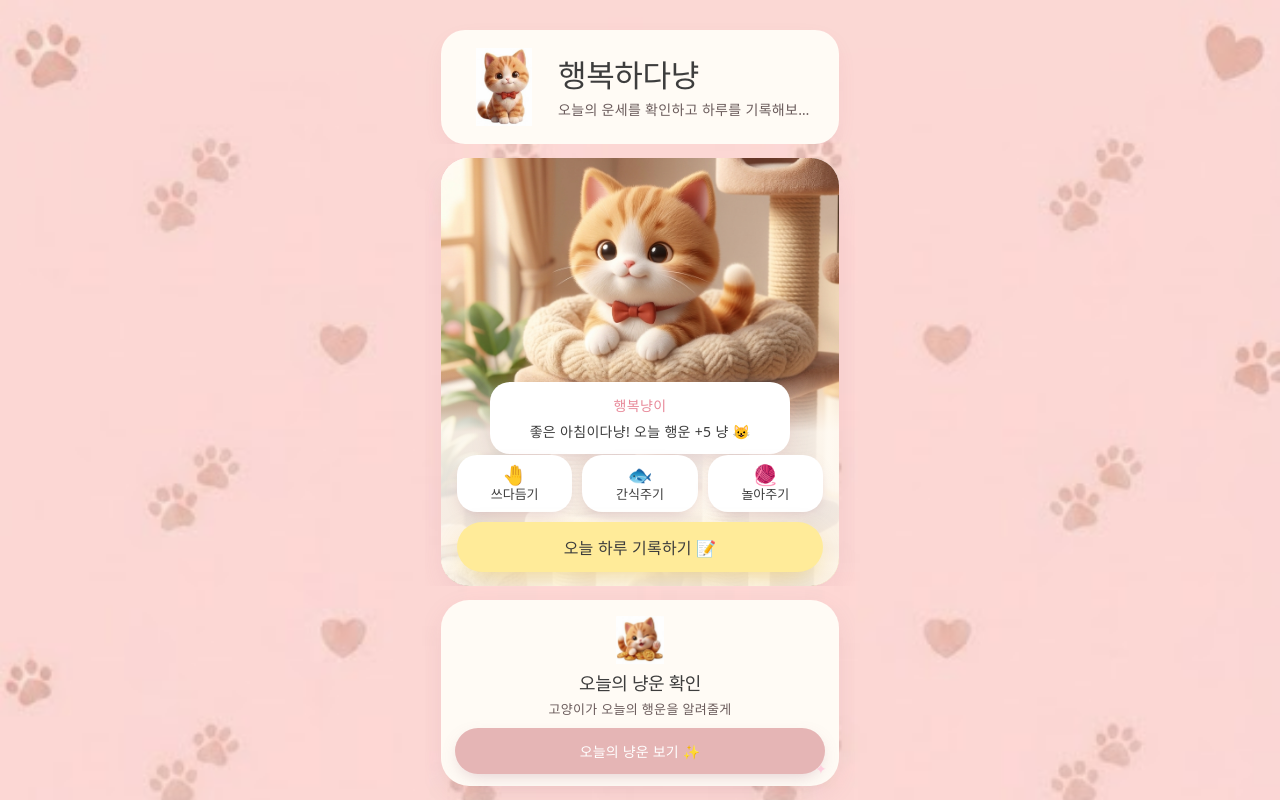
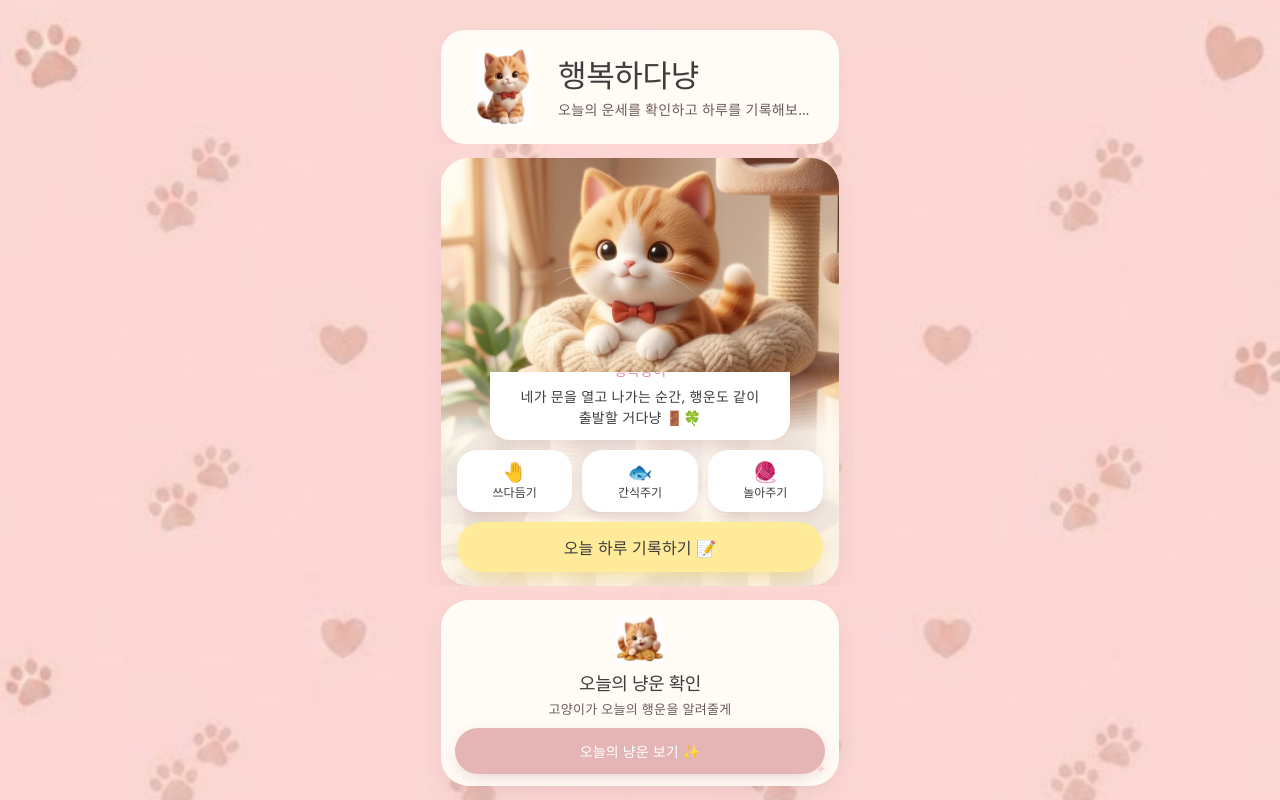
Before and after one commit to rhkrtjgh/happy-cat, a React (Vite) app in the folder happyCat/: page / in a window 1280 px wide. Built offline with nearby package versions, Linux system fonts and the light colour scheme.

Commit message:
행복하다냥 message보완 및 추가

```diff
--- a/happyCat/src/components/Cat.tsx
+++ b/happyCat/src/components/Cat.tsx
@@ -1,4 +1,4 @@
-import { useEffect, useRef, useState } from "react";
+import { useEffect, useMemo, useRef, useState } from "react";
 import {
   catActions,
   catActionImages,
@@ -7,7 +7,7 @@ import {
   pickCatActionMessage,
   type CatAction,
 } from "../data/catInteractions";
-import { catMessages } from "../data/catMessages";
+import { pickCatMessageForHour } from "../data/catMessages";
 import { catStyles } from "../css/style/cat";
 
 type CatProps = {
@@ -24,8 +24,9 @@ const Cat = ({ onOpenDailyRecord }: CatProps) => {
   );
   const revertTimerRef = useRef<ReturnType<typeof setTimeout> | null>(null);
 
-  const currentMessage = catMessages.find(
-    (msg) => hour >= msg.startHour && hour < msg.endHour
+  const timeSlotMessage = useMemo(
+    () => pickCatMessageForHour(hour),
+    [hour]
   );
 
   useEffect(() => {
@@ -67,8 +68,7 @@ const Cat = ({ onOpenDailyRecord }: CatProps) => {
     revertHeroImage();
   };
 
-  const bubbleMessage =
-    interactionMessage ?? currentMessage?.text ?? "냥... 오늘은 조용하다냥";
+  const bubbleMessage = interactionMessage ?? timeSlotMessage;
 
   return (
     <section className="cat-section" style={catStyles.container}>
@@ -90,7 +90,7 @@ const Cat = ({ onOpenDailyRecord }: CatProps) => {
             </div>
           )}
 
-          <div style={catStyles.heroOverlay}>
+          <div className="cat-hero-overlay" style={catStyles.heroOverlay}>
             <div style={catStyles.bubbleOverlay}>
               <span style={catStyles.name}>행복냥이</span>
               <span style={catStyles.message}>{bubbleMessage}</span>
@@ -102,6 +102,7 @@ const Cat = ({ onOpenDailyRecord }: CatProps) => {
                   <button
                     key={action.id}
                     type="button"
+                    className="cat-action-btn"
                     onClick={() => handleAction(action.id)}
                     style={{
                       ...catStyles.actionButton,
--- a/happyCat/src/css/style/cat.ts
+++ b/happyCat/src/css/style/cat.ts
@@ -61,7 +61,7 @@ export const catStyles = {
   /** 이미지 높이 50% 지점부터 하단까지 */
   heroOverlay: {
     position: "absolute" as const,
-    top: "50%",
+    top: "var(--app-cat-overlay-top, 50%)",
     left: 0,
     right: 0,
     bottom: 0,
@@ -69,11 +69,15 @@ export const catStyles = {
     display: "flex",
     flexDirection: "column" as const,
     alignItems: "center" as const,
-    justifyContent: "space-between" as const,
+    justifyContent: "flex-end" as const,
+    gap: "var(--app-cat-overlay-stack-gap)",
     padding:
       "var(--app-cat-overlay-pad-top) var(--app-cat-overlay-pad-x) var(--app-cat-overlay-pad-bottom)",
     boxSizing: "border-box" as const,
     pointerEvents: "none" as const,
+    overflowY: "auto" as const,
+    overflowX: "hidden" as const,
+    WebkitOverflowScrolling: "touch" as const,
     background:
       "linear-gradient(180deg, rgba(255, 251, 245, 0) 0%, rgba(255, 251, 245, 0.88) 28%)",
   },
@@ -115,7 +119,7 @@ export const catStyles = {
     display: "flex",
     flexDirection: "column" as const,
     alignItems: "center" as const,
-    gap: "var(--app-gap-sm)",
+    gap: "var(--app-cat-footer-gap)",
     boxSizing: "border-box" as const,
     pointerEvents: "auto" as const,
     background: "transparent",
@@ -124,22 +128,24 @@ export const catStyles = {
   actionRow: {
     display: "flex",
     width: "100%",
-    gap: "clamp(6px, 2vw, 10px)",
+    gap: "var(--app-cat-action-gap)",
     boxSizing: "border-box" as const,
   },
 
   actionButton: {
     flex: 1,
     minWidth: 0,
+    minHeight: "var(--app-cat-action-min-h)",
     display: "flex",
     flexDirection: "column" as const,
     alignItems: "center" as const,
     justifyContent: "center" as const,
-    gap: "2px",
+    gap: "var(--app-cat-action-inner-gap)",
     border: "none",
-    borderRadius: "var(--app-radius-btn, 20px)",
-    padding: "clamp(8px, 2.2vw, 10px) clamp(4px, 1.2vw, 6px)",
-    fontSize: "var(--app-font-caption)",
+    borderRadius: "var(--app-cat-action-radius)",
+    padding:
+      "var(--app-cat-action-py) var(--app-cat-action-px)",
+    fontSize: "var(--app-cat-action-font)",
     fontWeight: 700,
     lineHeight: 1.2,
     color: happyColors.text,
@@ -159,7 +165,7 @@ export const catStyles = {
   },
 
   actionEmoji: {
-    fontSize: "clamp(16px, 4.2vw, 20px)",
+    fontSize: "var(--app-cat-action-emoji)",
     lineHeight: 1,
   },
 
@@ -172,9 +178,13 @@ export const catStyles = {
 
   recordButton: {
     ...commonStyles.buttonBase,
+    padding:
+      "var(--app-cat-record-btn-py) var(--app-btn-px)",
+    fontSize: "var(--app-cat-record-btn-font)",
     background: happyColors.yellow,
     color: happyColors.text,
     maxWidth: "100%",
+    flexShrink: 0,
     boxShadow: "0 10px 28px -8px rgba(230, 190, 60, 0.55)",
   },
 };
--- a/happyCat/src/data/catMessages.ts
+++ b/happyCat/src/data/catMessages.ts
@@ -1,233 +1,408 @@
-//현재 시간을 체크해서 고양이가 할 멘트를 작성하는 곳
+// 현재 시간을 체크해서 고양이가 할 멘트를 작성하는 곳
 import type { CatMessage } from "../interface/CatMessage";
 
+const SCORE_ALL = { min: 0, max: 100 } as const;
+
 export const catMessages: CatMessage[] = [
+  // 🌌 새벽 감성 & 위로 (00:00 ~ 06:00)
   {
-      "startHour": 0,
-      "endHour": 6,
-      "text": "아직 안 자는 거냥? 오늘도 고생 많았다냥 🌙",
-      "scoreRange": { "min": 0, "max": 100 }
+    startHour: 0,
+    endHour: 6,
+    text: "아직 안 자는 거냥? 오늘도 고생 많았다냥 🌙",
+    scoreRange: SCORE_ALL,
   },
   {
-      "startHour": 0,
-      "endHour": 6,
-      "text": "새벽 공기는 조용해서 마음도 말랑해진다냥",
-      "scoreRange": { "min": 0, "max": 100 }
+    startHour: 0,
+    endHour: 6,
+    text: "새벽 공기는 조용해서 마음도 말랑해진다냥",
+    scoreRange: SCORE_ALL,
   },
   {
-      "startHour": 0,
-      "endHour": 6,
-      "text": "오늘 힘들었던 일은 행복냥이가 살짝 가져가겠다냥",
-      "scoreRange": { "min": 0, "max": 100 }
+    startHour: 0,
+    endHour: 6,
+    text: "오늘 힘들었던 일은 행복냥이가 살짝 가져가겠다냥",
+    scoreRange: SCORE_ALL,
   },
   {
-      "startHour": 0,
-      "endHour": 6,
-      "text": "늦은 시간까지 버티느라 대단하다냥 🐾",
-      "scoreRange": { "min": 0, "max": 100 }
+    startHour: 0,
+    endHour: 6,
+    text: "늦은 시간까지 버티느라 대단하다냥 🐾",
+    scoreRange: SCORE_ALL,
   },
   {
-      "startHour": 0,
-      "endHour": 6,
-      "text": "아무도 몰라도 행복냥이는 네 편이다냥",
-      "scoreRange": { "min": 0, "max": 100 }
+    startHour: 0,
+    endHour: 6,
+    text: "아무도 몰라도 행복냥이는 네 편이다냥",
+    scoreRange: SCORE_ALL,
   },
   {
-      "startHour": 0,
-      "endHour": 6,
-      "text": "오늘 하루 살아낸 것만으로 충분하다냥",
-      "scoreRange": { "min": 0, "max": 100 }
+    startHour: 0,
+    endHour: 6,
+    text: "오늘 하루 살아낸 것만으로 충분하다냥",
+    scoreRange: SCORE_ALL,
   },
   {
-      "startHour": 0,
-      "endHour": 6,
-      "text": "새벽엔 괜히 감성이 커진다냥… 토닥토닥이다냥",
-      "scoreRange": { "min": 0, "max": 100 }
+    startHour: 0,
+    endHour: 6,
+    text: "새벽엔 괜히 감성이 커진다냥… 토닥토닥이다냥",
+    scoreRange: SCORE_ALL,
   },
   {
-      "startHour": 6,
-      "endHour": 11,
-      "text": "좋은 아침이다냥! 오늘 행운 +5 냥 😺",
-      "scoreRange": { "min": 0, "max": 100 }
+    startHour: 0,
+    endHour: 6,
+    text: "폰 그만 보고 눈 감자냥, 내가 옆에서 골골송 불러주겠다냥 🎶",
+    scoreRange: SCORE_ALL,
   },
   {
-      "startHour": 6,
-      "endHour": 11,
-      "text": "눈 떴다는 건 오늘도 가능성이 있다는 뜻이다냥",
-      "scoreRange": { "min": 0, "max": 100 }
+    startHour: 0,
+    endHour: 6,
+    text: "생각이 너무 많을 땐 식빵 굽는 내 뒷모습을 떠올려라냥 🍞",
+    scoreRange: SCORE_ALL,
   },
   {
-      "startHour": 6,
-      "endHour": 11,
-      "text": "오늘은 왠지 좋은 일이 생길 것 같다냥 ✨",
-      "scoreRange": { "min": 0, "max": 100 }
+    startHour: 0,
+    endHour: 6,
+    text: "어두운 밤이지만 네 미래는 반짝반짝 빛나고 있다냥 ✨",
+    scoreRange: SCORE_ALL,
   },
   {
-      "startHour": 6,
-      "endHour": 11,
-      "text": "아침밥 꼭 챙겨먹어야 한다냥!",
-      "scoreRange": { "min": 0, "max": 100 }
+    startHour: 0,
+    endHour: 6,
+    text: "밤이 깊을수록 별이 더 잘 보이는 법이다냥 🌟",
+    scoreRange: SCORE_ALL,
+  },
+
+  // ☀️ 활기찬 아침 & 응원 (06:00 ~ 11:00)
+  {
+    startHour: 6,
+    endHour: 11,
+    text: "좋은 아침이다냥! 오늘 행운 +5 냥 😺",
+    scoreRange: SCORE_ALL,
   },
   {
-      "startHour": 6,
-      "endHour": 11,
-      "text": "오늘의 행복 에너지를 충전해준다냥 🔋",
-      "scoreRange": { "min": 0, "max": 100 }
+    startHour: 6,
+    endHour: 11,
+    text: "눈 떴다는 건 오늘도 가능성이 있다는 뜻이다냥",
+    scoreRange: SCORE_ALL,
   },
   {
-      "startHour": 6,
-      "endHour": 11,
-      "text": "천천히 시작해도 괜찮다냥",
-      "scoreRange": { "min": 0, "max": 100 }
+    startHour: 6,
+    endHour: 11,
+    text: "아침밥 꼭 챙겨먹어야 한다냥!",
+    scoreRange: SCORE_ALL,
   },
   {
-      "startHour": 6,
-      "endHour": 11,
-      "text": "오늘도 귀엽고 멋진 하루 보내라냥 🌸",
-      "scoreRange": { "min": 0, "max": 100 }
+    startHour: 6,
+    endHour: 11,
+    text: "오늘은 왠지 좋은 일이 생길 것 같다냥 ✨",
+    scoreRange: SCORE_ALL,
   },
   {
-      "startHour": 11,
-      "endHour": 14,
-      "text": "밥 먹을 시간이다냥! 굶으면 안된다냥 🍚",
-      "scoreRange": { "min": 0, "max": 100 }
+    startHour: 6,
+    endHour: 11,
+    text: "오늘의 행복 에너지를 충전해준다냥 🔋",
+    scoreRange: SCORE_ALL,
   },
   {
-      "startHour": 11,
-      "endHour": 14,
-      "text": "오전도 잘 버텼다냥! 이제 잠깐 쉬어가자냥",
-      "scoreRange": { "min": 0, "max": 100 }
+    startHour: 6,
+    endHour: 11,
+    text: "천천히 시작해도 괜찮다냥",
+    scoreRange: SCORE_ALL,
   },
   {
-      "startHour": 11,
-      "endHour": 14,
-      "text": "오늘 점심 메뉴는 행복으로 추천한다냥",
-      "scoreRange": { "min": 0, "max": 100 }
+    startHour: 6,
+    endHour: 11,
+    text: "오늘도 귀엽고 멋진 하루 보내라냥 🌸",
+    scoreRange: SCORE_ALL,
   },
   {
-      "startHour": 11,
-      "endHour": 14,
-      "text": "행복냥이는 네 점심시간을 응원한다냥 🐹",
-      "scoreRange": { "min": 0, "max": 100 }
+    startHour: 6,
+    endHour: 11,
+    text: "기지개 한 번 쭈욱 켜고 고양이처럼 유연하게 시작하자냥 🐈",
+    scoreRange: SCORE_ALL,
   },
   {
-      "startHour": 11,
-      "endHour": 14,
-      "text": "너무 바쁘면 물이라도 꼭 마셔라냥!",
-      "scoreRange": { "min": 0, "max": 100 }
+    startHour: 6,
+    endHour: 11,
+    text: "오늘 아침 날씨는 어떠냥? 네 마음만은 맑음이었으면 좋겠다냥 🌤️",
+    scoreRange: SCORE_ALL,
   },
   {
-      "startHour": 11,
-      "endHour": 14,
-      "text": "오늘도 열심히 살아가는 중이다냥 💪",
-      "scoreRange": { "min": 0, "max": 100 }
+    startHour: 6,
+    endHour: 11,
+    text: "네가 문을 열고 나가는 순간, 행운도 같이 출발할 거다냥 🚪🍀",
+    scoreRange: SCORE_ALL,
   },
   {
-      "startHour": 14,
-      "endHour": 18,
-      "text": "오후 졸림 공격 조심이다냥 😴",
-      "scoreRange": { "min": 0, "max": 100 }
+    startHour: 6,
+    endHour: 11,
+    text: "오늘 조심해라냥! 너무 귀여워서 주변 사람들이 다 쳐다볼지도 모른다냥 🤭",
+    scoreRange: SCORE_ALL,
+  },
+
+  // 🕒 점심시간 & 리프레시 (11:00 ~ 14:00)
+  {
+    startHour: 11,
+    endHour: 14,
+    text: "밥 먹을 시간이다냥! 굶으면 안된다냥 🍚",
+    scoreRange: SCORE_ALL,
   },
   {
-      "startHour": 14,
-      "endHour": 18,
-      "text": "조금만 더 힘내면 오늘도 클리어다냥!",
-      "scoreRange": { "min": 0, "max": 100 }
+    startHour: 11,
+    endHour: 14,
+    text: "오전도 잘 버텼다냥! 이제 잠깐 쉬어가자냥",
+    scoreRange: SCORE_ALL,
   },
   {
-      "startHour": 14,
-      "endHour": 18,
-      "text": "지금까지도 충분히 잘하고 있다냥",
-      "scoreRange": { "min": 0, "max": 100 }
+    startHour: 11,
+    endHour: 14,
+    text: "오늘 점심 메뉴는 행복으로 추천한다냥",
+    scoreRange: SCORE_ALL,
   },
   {
-      "startHour": 14,
-      "endHour": 18,
-      "text": "커피 한 잔의 행복을 누려보라냥 ☕",
-      "scoreRange": { "min": 0, "max": 100 }
+    startHour: 11,
+    endHour: 14,
+    text: "행복냥이는 네 점심시간을 응원한다냥 🐹",
+    scoreRange: SCORE_ALL,
   },
   {
-      "startHour": 14,
-      "endHour": 18,
-      "text": "행복냥이가 몰래 응원 버프 걸어줬다냥 ✨",
-      "scoreRange": { "min": 0, "max": 100 }
+    startHour: 11,
+    endHour: 14,
+    text: "너무 바쁘면 물이라도 꼭 마셔라냥!",
+    scoreRange: SCORE_ALL,
   },
   {
-      "startHour": 14,
-      "endHour": 18,
-      "text": "지쳐도 괜찮다냥, 쉬어가도 된다냥",
-      "scoreRange": { "min": 0, "max": 100 }
+    startHour: 11,
+    endHour: 14,
+    text: "오늘도 열심히 살아가는 중이다냥 💪",
+    scoreRange: SCORE_ALL,
   },
   {
-      "startHour": 18,
-      "endHour": 22,
-      "text": "오늘 하루도 정말 수고 많았다냥 🌇",
-      "scoreRange": { "min": 0, "max": 100 }
+    startHour: 11,
+    endHour: 14,
+    text: "맛있는 거 먹을 때가 제일 행복하다냥! 최애 메뉴로 먹어라냥 🍕",
+    scoreRange: SCORE_ALL,
   },
   {
-      "startHour": 18,
-      "endHour": 22,
-      "text": "저녁은 마음까지 따뜻한 걸 먹어야 한다냥",
-      "scoreRange": { "min": 0, "max": 100 }
+    startHour: 11,
+    endHour: 14,
+    text: "밥 먹고 가벼운 산책 어떠냥? 발걸음마다 행복이 묻어날 거다냥 👟",
+    scoreRange: SCORE_ALL,
   },
   {
-      "startHour": 18,
-      "endHour": 22,
-      "text": "오늘의 작은 행복 하나 떠올려보라냥",
-      "scoreRange": { "min": 0, "max": 100 }
+    startHour: 11,
+    endHour: 14,
+    text: "오후를 버티게 해줄 달콤한 디저트도 잊지 마라냥 🍰",
+    scoreRange: SCORE_ALL,
   },
   {
-      "startHour": 18,
-      "endHour": 22,
-      "text": "퇴근길엔 행복 음악 추천이다냥 🎵",
-      "scoreRange": { "min": 0, "max": 100 }
+    startHour: 11,
+    endHour: 14,
+    text: "일단 먹고 생각하자냥! 금강산도 츄르후경이다냥 🤤",
+    scoreRange: SCORE_ALL,
+  },
+
+  // 🥱 나른한 오후 & 집중 (14:00 ~ 18:00)
+  {
+    startHour: 14,
+    endHour: 18,
+    text: "오후 졸림 공격 조심이다냥 😴",
+    scoreRange: SCORE_ALL,
   },
   {
-      "startHour": 18,
-      "endHour": 22,
-      "text": "오늘 하루 별점은 ⭐⭐⭐⭐⭐ 냥!",
-      "scoreRange": { "min": 0, "max": 100 }
+    startHour: 14,
+    endHour: 18,
+    text: "조금만 더 힘내면 오늘도 클리어다냥!",
+    scoreRange: SCORE_ALL,
   },
   {
-      "startHour": 18,
-      "endHour": 22,
-      "text": "행복냥이는 오늘도 네가 자랑스럽다냥",
-      "scoreRange": { "min": 0, "max": 100 }
+    startHour: 14,
+    endHour: 18,
+    text: "지금까지도 충분히 잘하고 있다냥",
+    scoreRange: SCORE_ALL,
   },
   {
-      "startHour": 22,
-      "endHour": 24,
-      "text": "이제 슬슬 쉬어야 할 시간이다냥 🌙",
-      "scoreRange": { "min": 0, "max": 100 }
+    startHour: 14,
+    endHour: 18,
+    text: "커피 한 잔의 행복을 누려보라냥 ☕",
+    scoreRange: SCORE_ALL,
   },
   {
-      "startHour": 22,
-      "endHour": 24,
-      "text": "오늘 걱정은 내일의 나에게 맡기자냥",
-      "scoreRange": { "min": 0, "max": 100 }
+    startHour: 14,
+    endHour: 18,
+    text: "행복냥이가 몰래 응원 버프 걸어줬다냥 ✨",
+    scoreRange: SCORE_ALL,
   },
   {
-      "startHour": 22,
-      "endHour": 24,
-      "text": "포근한 이불은 최고의 힐링이다냥 🛌",
-      "scoreRange": { "min": 0, "max": 100 }
+    startHour: 14,
+    endHour: 18,
+    text: "지쳐도 괜찮다냥, 쉬어가도 된다냥",
+    scoreRange: SCORE_ALL,
   },
   {
-      "startHour": 22,
-      "endHour": 24,
-      "text": "오늘도 살아내느라 정말 고생했다냥",
-      "scoreRange": { "min": 0, "max": 100 }
+    startHour: 14,
+    endHour: 18,
+    text: "딱 지금이 고양이들이 낮잠 자는 시간이다냥... 같이 졸리다냥 💤",
+    scoreRange: SCORE_ALL,
   },
   {
-      "startHour": 22,
-      "endHour": 24,
-      "text": "좋은 꿈 꿀 수 있게 행복 주문 걸어준다냥 ✨",
-      "scoreRange": { "min": 0, "max": 100 }
+    startHour: 14,
+    endHour: 18,
+    text: "등 한 번 쫙 펴고 먼 곳을 바라보라냥, 눈 피로를 풀어야 한다냥 👁️",
+    scoreRange: SCORE_ALL,
   },
   {
-      "startHour": 22,
-      "endHour": 24,
-      "text": "내일은 오늘보다 더 행복할 거다냥 😺",
-      "scoreRange": { "min": 0, "max": 100 }
+    startHour: 14,
+    endHour: 18,
+    text: "집중력이 떨어질 땐 심호흡을 하라냥, 후- 하- 😮‍💨",
+    scoreRange: SCORE_ALL,
+  },
+  {
+    startHour: 14,
+    endHour: 18,
+    text: "시간이 안 가는 것 같아도 시곗바늘은 열심히 달리고 있다냥 ⏰",
+    scoreRange: SCORE_ALL,
+  },
+
+  // 🌆 저녁 & 퇴근/하교 (18:00 ~ 22:00)
+  {
+    startHour: 18,
+    endHour: 22,
+    text: "오늘 하루도 정말 수고 많았다냥 🌇",
+    scoreRange: SCORE_ALL,
+  },
+  {
+    startHour: 18,
+    endHour: 22,
+    text: "저녁은 마음까지 따뜻한 걸 먹어야 한다냥",
+    scoreRange: SCORE_ALL,
+  },
+  {
+    startHour: 18,
+    endHour: 22,
+    text: "오늘의 작은 행복 하나 떠올려보라냥",
+    scoreRange: SCORE_ALL,
+  },
+  {
+    startHour: 18,
+    endHour: 22,
+    text: "퇴근길엔 행복 음악 추천이다냥 🎵",
+    scoreRange: SCORE_ALL,
+  },
+  {
+    startHour: 18,
+    endHour: 22,
+    text: "오늘 하루 별점은 ⭐⭐⭐⭐⭐ 냥!",
+    scoreRange: SCORE_ALL,
+  },
+  {
+    startHour: 18,
+    endHour: 22,
+    text: "행복냥이는 오늘도 네가 자랑스럽다냥",
+    scoreRange: SCORE_ALL,
+  },
+  {
+    startHour: 18,
+    endHour: 22,
+    text: "문 닫고 집에 들어가는 순간 모든 짐은 내려놓는 거다냥 🏠",
+    scoreRange: SCORE_ALL,
+  },
+  {
+    startHour: 18,
+    endHour: 22,
+    text: "오늘 하루 동안 있었던 나쁜 일은 밤하늘로 날려버리자냥 🎈",
+    scoreRange: SCORE_ALL,
+  },
+  {
+    startHour: 18,
+    endHour: 22,
+    text: "고생한 너를 위해 좋아하는 영상이나 취미를 즐겨보라냥 🎮",
+    scoreRange: SCORE_ALL,
+  },
+  {
+    startHour: 18,
+    endHour: 22,
+    text: "집에 가서 편한 옷으로 갈아입으면 세상이 다 내 것 같다냥 👕",
+    scoreRange: SCORE_ALL,
+  },
+
+  // 🛌 밤 & 수면 준비 (22:00 ~ 24:00)
+  {
+    startHour: 22,
+    endHour: 24,
+    text: "이제 슬슬 쉬어야 할 시간이다냥 🌙",
+    scoreRange: SCORE_ALL,
+  },
+  {
+    startHour: 22,
+    endHour: 24,
+    text: "오늘 걱정은 내일의 나에게 맡기자냥",
+    scoreRange: SCORE_ALL,
+  },
+  {
+    startHour: 22,
+    endHour: 24,
+    text: "포근한 이불은 최고의 힐링이다냥 🛌",
+    scoreRange: SCORE_ALL,
+  },
+  {
+    startHour: 22,
+    endHour: 24,
+    text: "오늘도 살아내느라 정말 고생했다냥",
+    scoreRange: SCORE_ALL,
+  },
+  {
+    startHour: 22,
+    endHour: 24,
+    text: "좋은 꿈 꿀 수 있게 행복 주문 걸어준다냥 ✨",
+    scoreRange: SCORE_ALL,
+  },
+  {
+    startHour: 22,
+    endHour: 24,
+    text: "내일은 오늘보다 더 행복할 거다냥 😺",
+    scoreRange: SCORE_ALL,
+  },
+  {
+    startHour: 22,
+    endHour: 24,
+    text: "오늘 완벽하지 않았어도 괜찮다냥, 넌 언제나 최고다냥 🥇",
+    scoreRange: SCORE_ALL,
+  },
+  {
+    startHour: 22,
+    endHour: 24,
+    text: "따뜻한 물로 샤워하고 노곤노곤한 기분을 즐겨보라냥 🛁",
+    scoreRange: SCORE_ALL,
+  },
+  {
+    startHour: 22,
+    endHour: 24,
+    text: "눈을 감으면 행복한 생각만 가득 차오를 거다냥 🌌",
+    scoreRange: SCORE_ALL,
+  },
+  {
+    startHour: 22,
+    endHour: 24,
+    text: "오늘의 일기는 한 줄만 써도 충분하다냥 '오늘도 잘 버텼다!' 📝",
+    scoreRange: SCORE_ALL,
+  },
+];
+
+const DEFAULT_CAT_MESSAGE = "냥... 오늘은 조용하다냥";
+
+/** 현재 시각(0–23)에 해당하는 메시지 목록 */
+export function getCatMessagesForHour(hour: number): CatMessage[] {
+  return catMessages.filter(
+    (msg) => hour >= msg.startHour && hour < msg.endHour
+  );
 }
-];
+
+/** 시간대별 메시지 풀에서 무작위 한 줄 */
+export function pickCatMessageForHour(hour: number): string {
+  const pool = getCatMessagesForHour(hour);
+  if (pool.length === 0) {
+    return DEFAULT_CAT_MESSAGE;
+  }
+  return pool[Math.floor(Math.random() * pool.length)].text;
+}
--- a/happyCat/src/index.css
+++ b/happyCat/src/index.css
@@ -175,6 +175,12 @@ body::before {
   max-height: min(52svh, 100%);
 }
 
+@media (max-height: 700px) {
+  .app-page > section.fortune-section {
+    max-height: min(40svh, 100%);
+  }
+}
+
 .app-page > header .header-card,
 .app-page > section.cat-section > div,
 .app-page > section.fortune-section > div {
@@ -186,6 +192,38 @@ body::before {
   flex: 1 1 0;
   min-height: 0;
   height: 100%;
+}
+
+/* Cat 상호작용 버튼 — 터치 영역·좁은 화면 라벨 */
+.cat-section .cat-action-btn {
+  min-height: var(--app-cat-action-min-h, 44px);
+}
+
+.cat-section .cat-action-btn:active {
+  transform: scale(0.97);
+}
+
+.cat-section .cat-action-btn[aria-pressed="true"]:active {
+  transform: scale(0.97);
+}
+
+@media (max-width: 360px) {
+  .cat-section .cat-action-btn {
+    letter-spacing: -0.02em;
+  }
+}
+
+/* 말풍선·버튼 오버레이 — 내용이 넘치면 스크롤(하단 버튼 잘림 방지) */
+.cat-section .cat-hero-overlay {
+  scrollbar-width: none;
+}
+
+.cat-section .cat-hero-overlay::-webkit-scrollbar {
+  display: none;
+}
+
+.cat-section .cat-hero-overlay > * {
+  flex-shrink: 0;
 }
 
 .app-page > section.fortune-section > div {
```
Also changed, not shown: happyCat/src/css/responsive.css (+49 -1 lines), happyCat/src/data/fortunes.ts (+31 -20 lines). Lines whose indentation alone changed are shown as unchanged.
